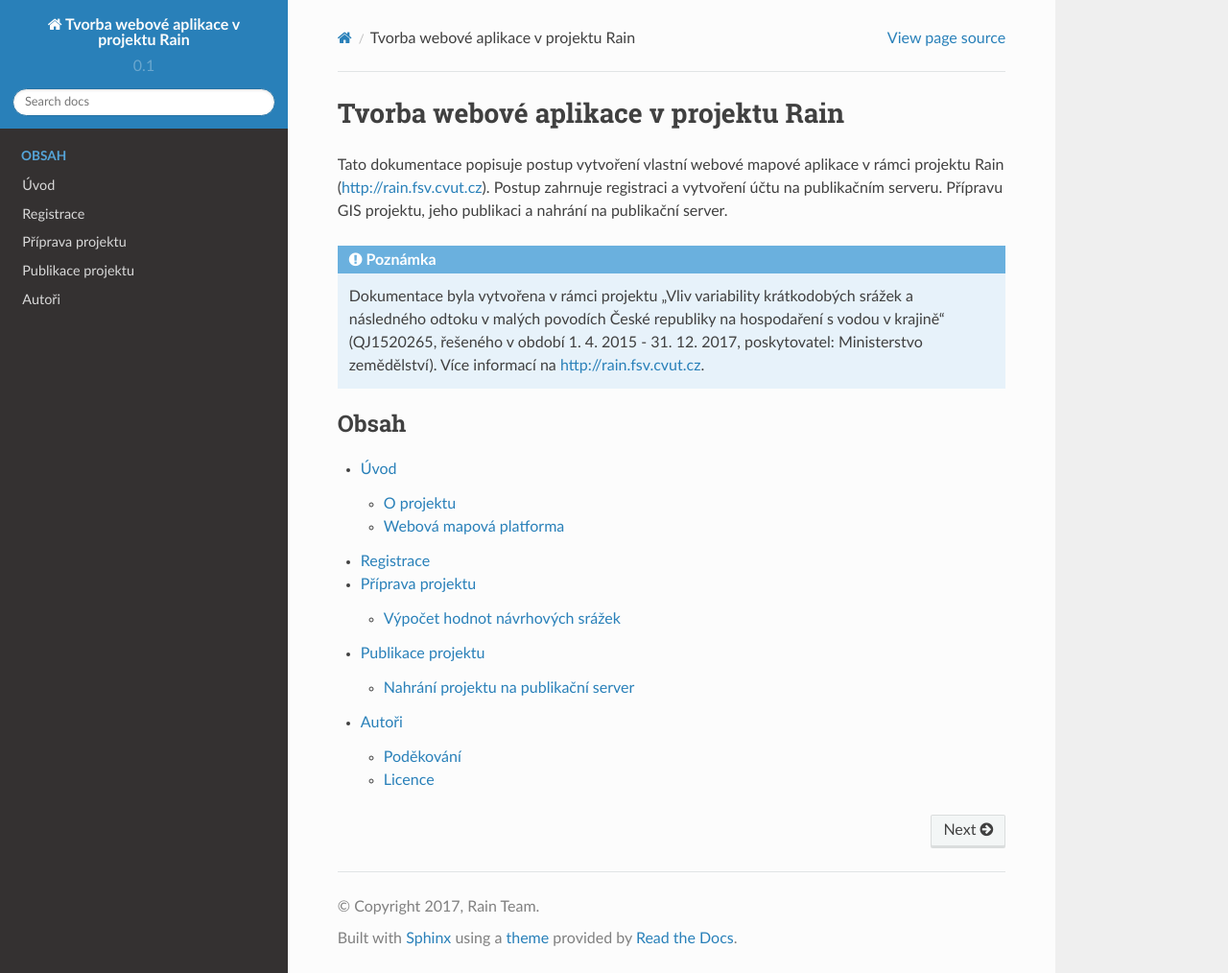
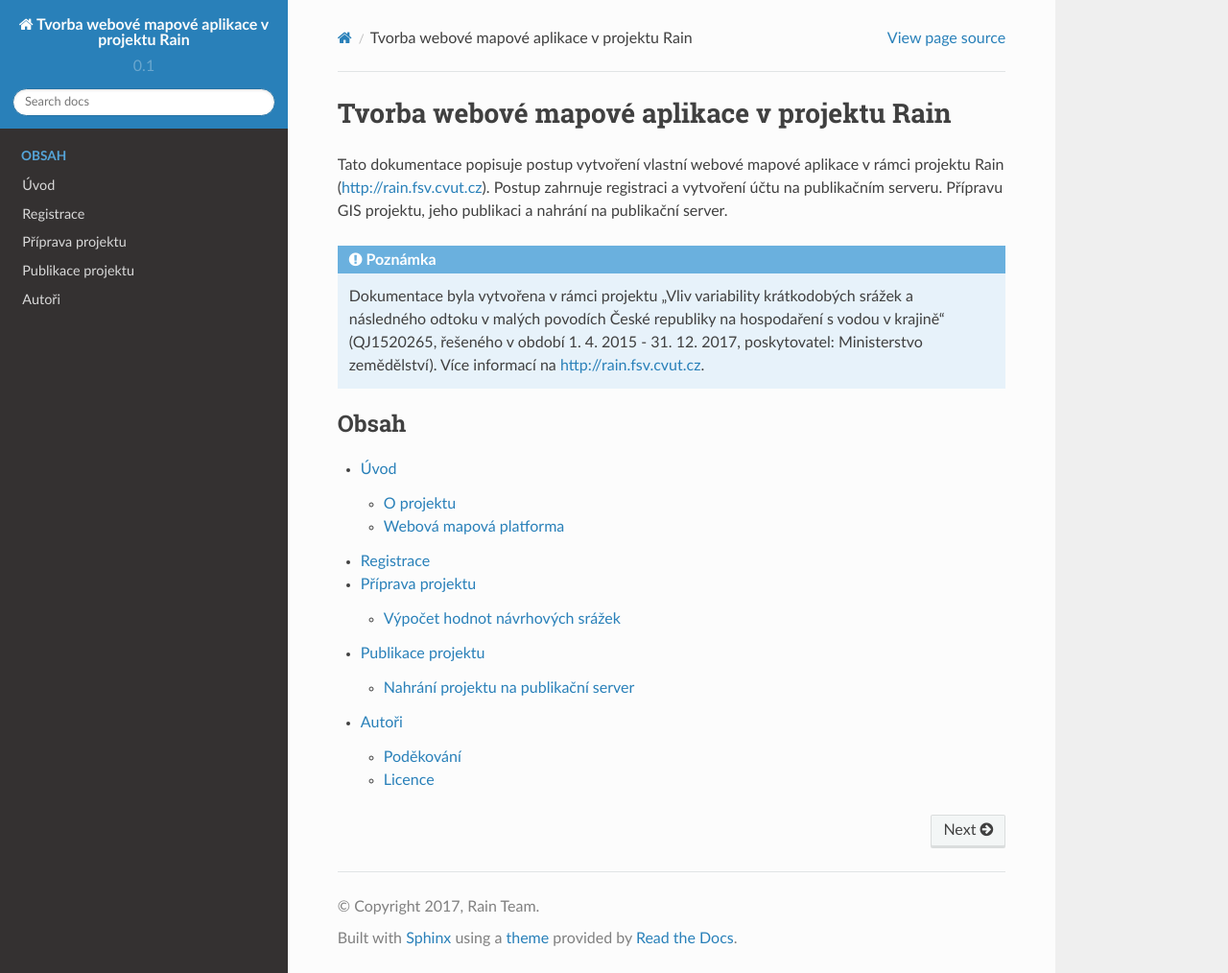
Before and after one commit to ctu-geoforall-lab/subdayprecip-design, a Sphinx documentation site: the page built from docs/index.rst, in a window 1280 px wide and 1014 px high. Shown: the whole window at 96% size. Built offline with Sphinx 7.4.7 and the Read the Docs theme 2.0.0, drawn with Linux system fonts in a browser that asks for light colours.

Commit message:
title changed

```diff
--- a/docs/conf.py
+++ b/docs/conf.py
@@ -46,7 +46,7 @@
 master_doc = 'index'
 
 # General information about the project.
-project = u'Tvorba webové aplikace v projektu Rain'
+project = u'Tvorba webové mapové aplikace v projektu Rain'
 copyright = u'2017, Rain Team'
 author = u'Rain Team'
 
--- a/docs/index.rst
+++ b/docs/index.rst
@@ -1,5 +1,5 @@
-Tvorba webové aplikace v projektu Rain
-======================================
+Tvorba webové mapové aplikace v projektu Rain
+=============================================
 
 Tato dokumentace popisuje postup vytvoření vlastní webové mapové
 aplikace v rámci projektu Rain (http://rain.fsv.cvut.cz). Postup
```
